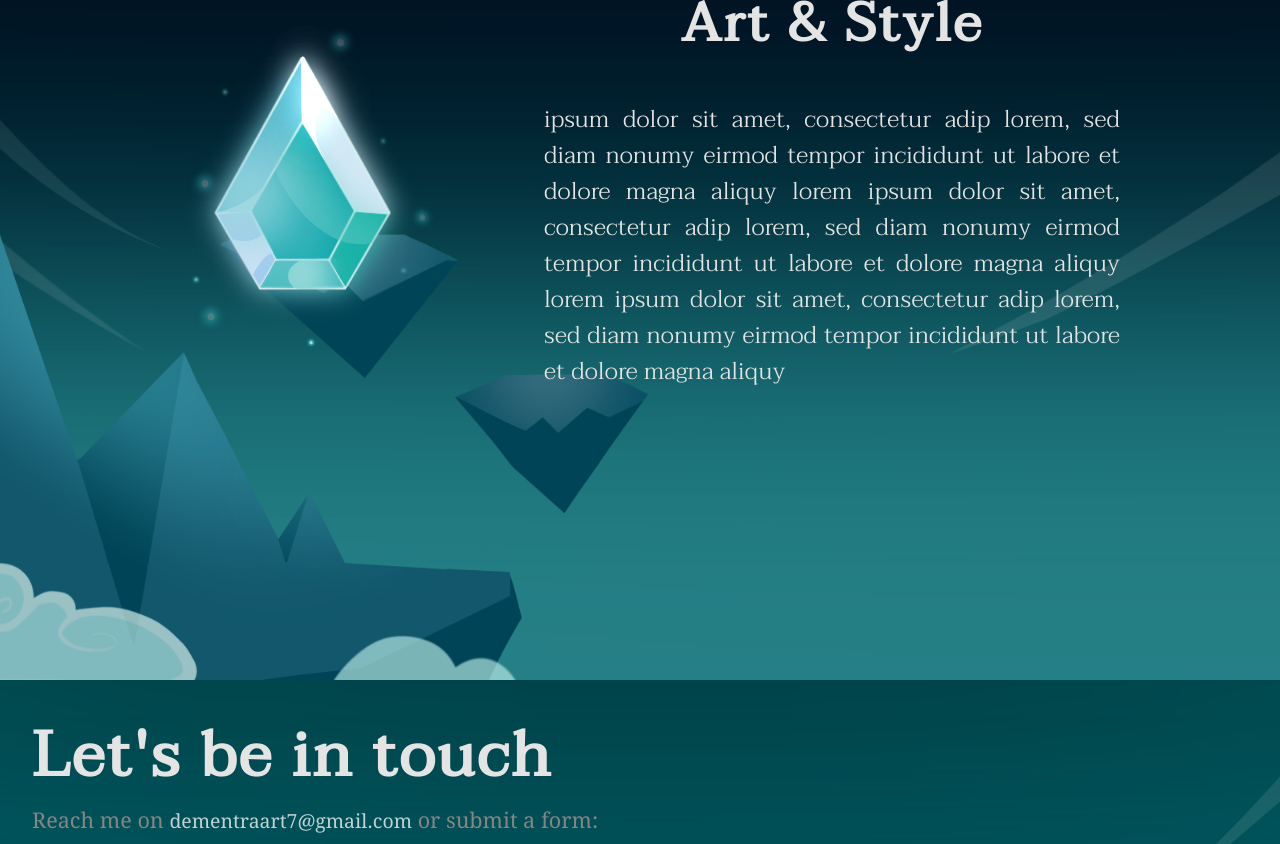
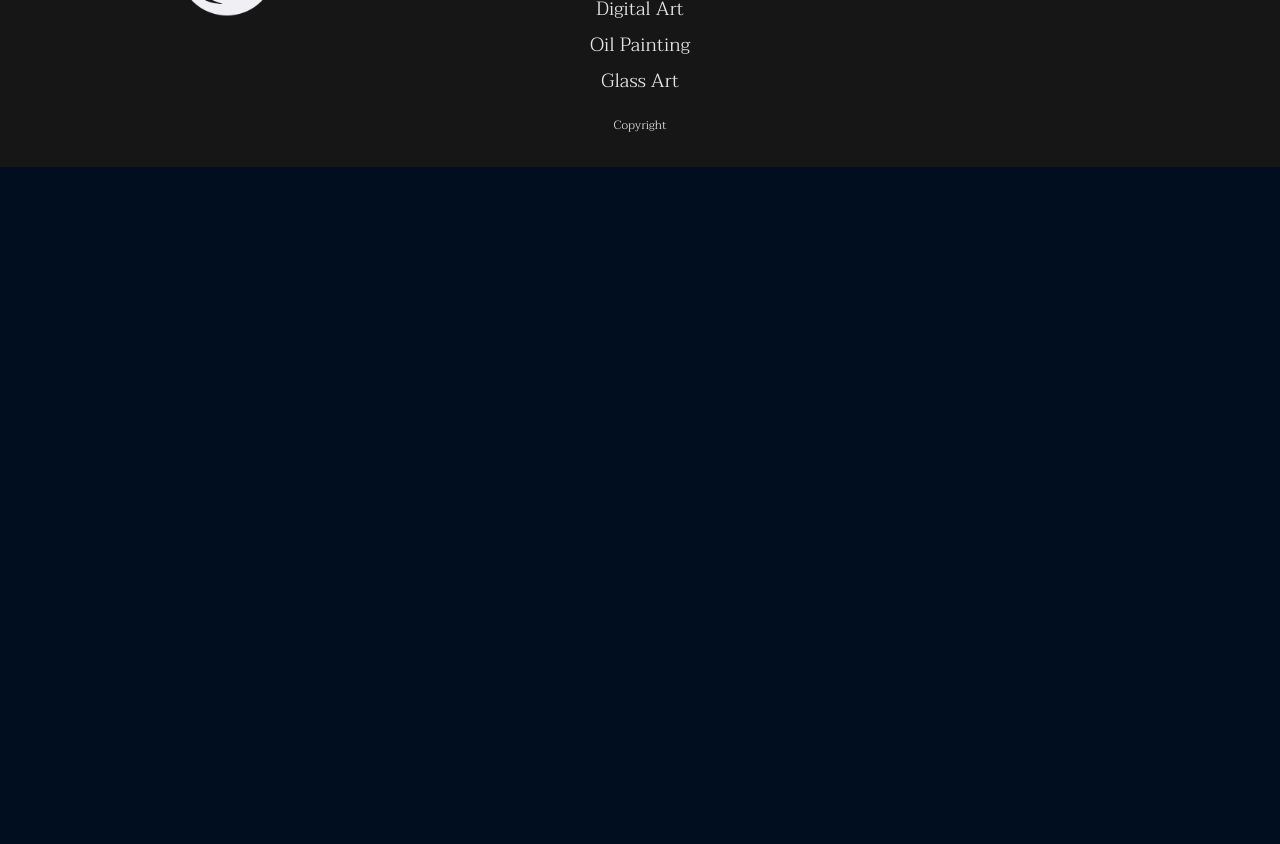
Before and after one commit to BeltserG/dementra-art-app, a Next.js app: page / in a window 1280 px wide. Shown: the part 920-1764 px from the top of the page. After the commit the page ends 1087 px from the top, so only its background shows below. Built offline with nearby package versions, Linux system fonts and the light colour scheme.

Commit message:
working build

```diff
--- a/components/widgets/shared/WorkFullView/components/WorksCarousel/WorksCarousel.jsx
+++ b/components/widgets/shared/WorkFullView/components/WorksCarousel/WorksCarousel.jsx
@@ -6,7 +6,7 @@ import FullView from "./components/FullView/FullView";
 import Thumbnails from "./components/Thumbnails/Thumbnails";
 
 import classNames from "classnames";
-import cl from "./styles/WorkScarousel.module.scss";
+import cl from "./styles/WorksCarousel.module.scss";
 
 const WorkScarousel = ({ artData, changeFullViewOpened}) => {
   const [workInView, setWorkInView] = useState(1);
--- a/pages/index.js
+++ b/pages/index.js
@@ -9,9 +9,9 @@ const Mainpage = (props) => {
   return (
     <>
       <Hero />
-      <StateMade biography={props.biography} />
+      {/* <StateMade biography={props.biography} /> */}
       {/* <HomeGallerySection gallery={props.gallery}/> */}
-      <Contact />
+      {/* <Contact /> */}
     </>
   );
 };
```
